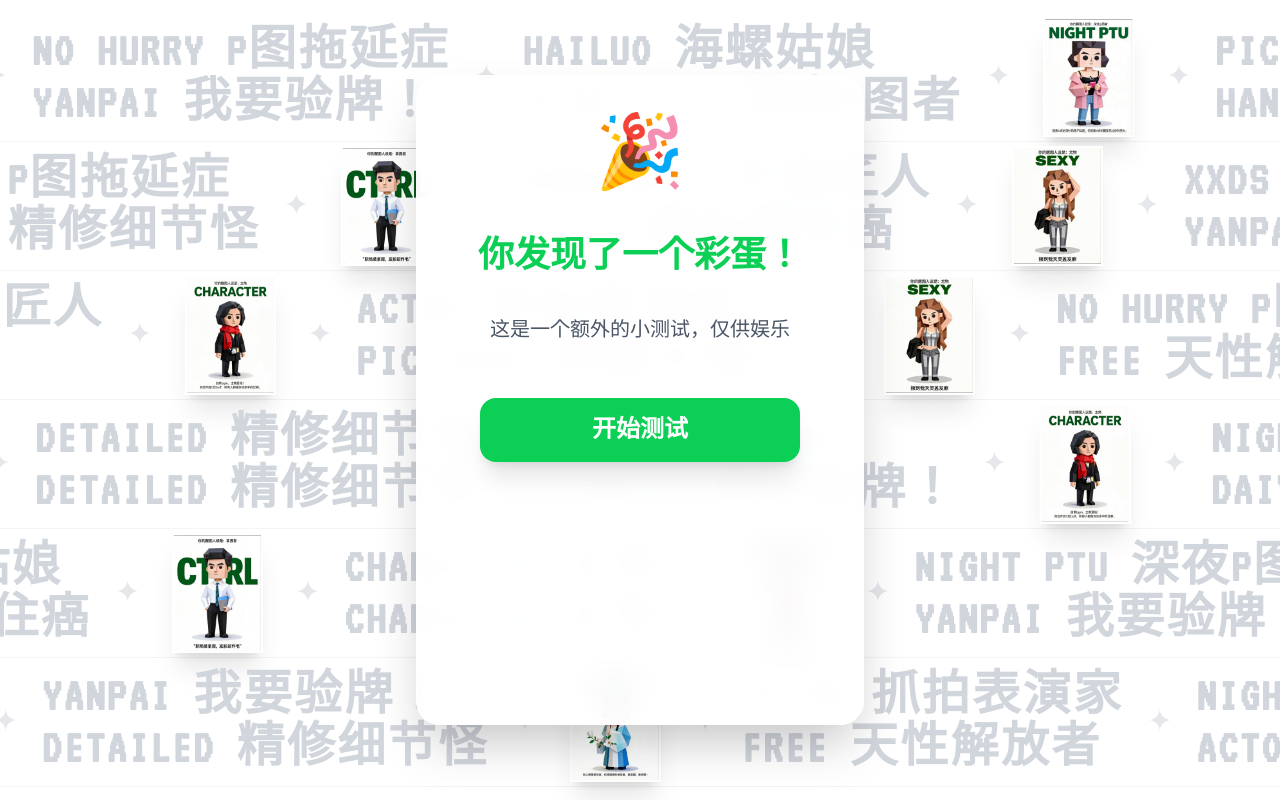
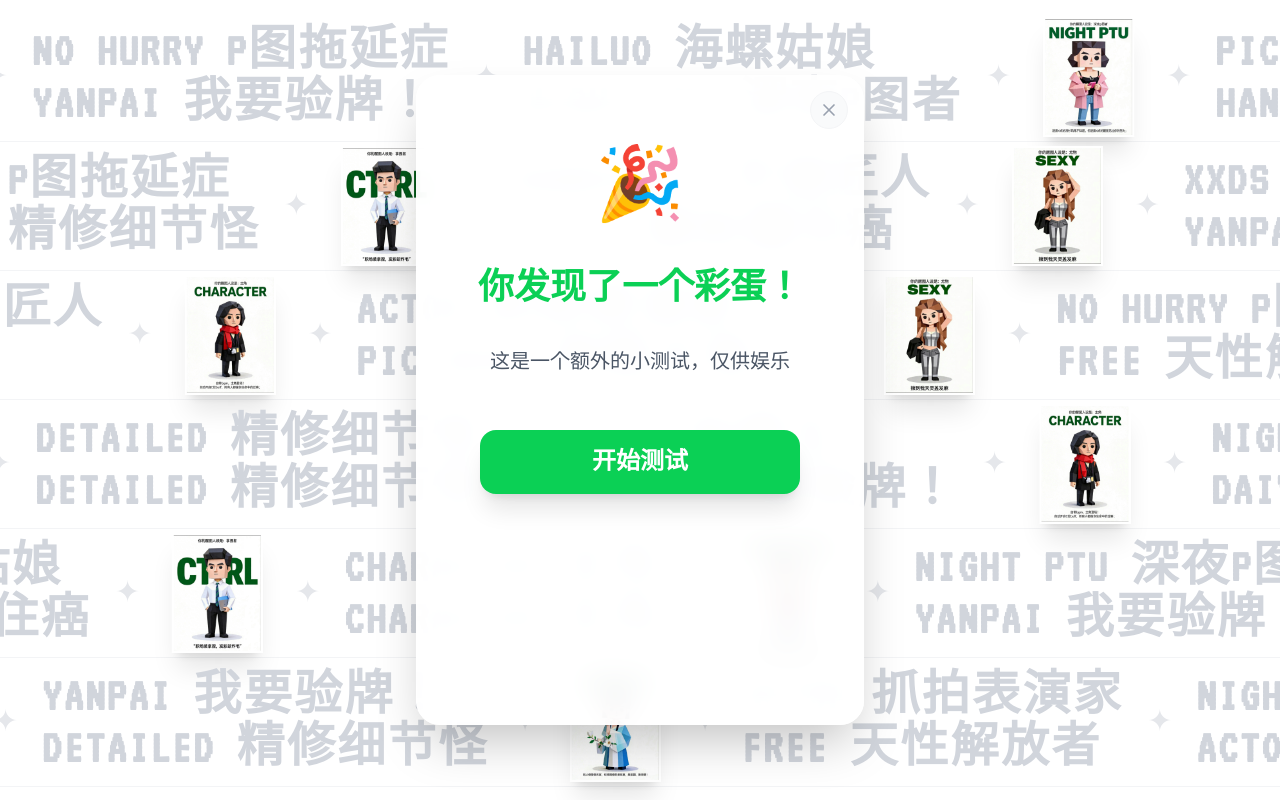
Before and after one commit to g37613182-tech/pbti-web, a React (Vite) app: page / in a window 1280 px wide. Both pictures are taken after a click on the element 640 px from the left and 77 px from the top of the page. Built offline with nearby package versions, Linux system fonts and the light colour scheme.

Commit message:
feat: add close button to test container allowing users to return to home screen at any time

```diff
--- a/src/App.jsx
+++ b/src/App.jsx
@@ -1,4 +1,5 @@
 import React, { useState } from 'react';
+import { X } from 'lucide-react';
 import Home from './components/Home';
 import Intro from './components/Intro';
 import Quiz from './components/Quiz';
@@ -39,7 +40,17 @@ function App() {
 
       {/* 居中的互动测试区，纯净白底 */}
       {currentStep !== 'home' && (
-        <div className="w-full max-w-md h-auto max-h-[95vh] min-h-[650px] relative z-10 flex flex-col bg-white/95 backdrop-blur-md rounded-3xl shadow-2xl p-6">
+        <div className="w-full max-w-md h-auto max-h-[95vh] min-h-[650px] relative z-10 flex flex-col bg-white/95 backdrop-blur-md rounded-3xl shadow-2xl p-6 pt-14">
+
+          {/* 返回主页的关闭按钮 */}
+          <button
+            onClick={restartQuiz}
+            className="absolute top-4 right-4 text-gray-400 hover:text-[#0bd055] hover:bg-[#e6fcf0] transition-colors z-50 bg-gray-50 p-2 rounded-full border border-gray-100"
+            title="返回主页"
+          >
+            <X size={20} />
+          </button>
+
           <div className="flex-1 overflow-y-auto relative rounded-2xl custom-scrollbar">
             {currentStep === 'intro' && <Intro onNext={beginQuiz} />}
             {currentStep === 'quiz' && <Quiz onFinish={finishQuiz} />}
```
